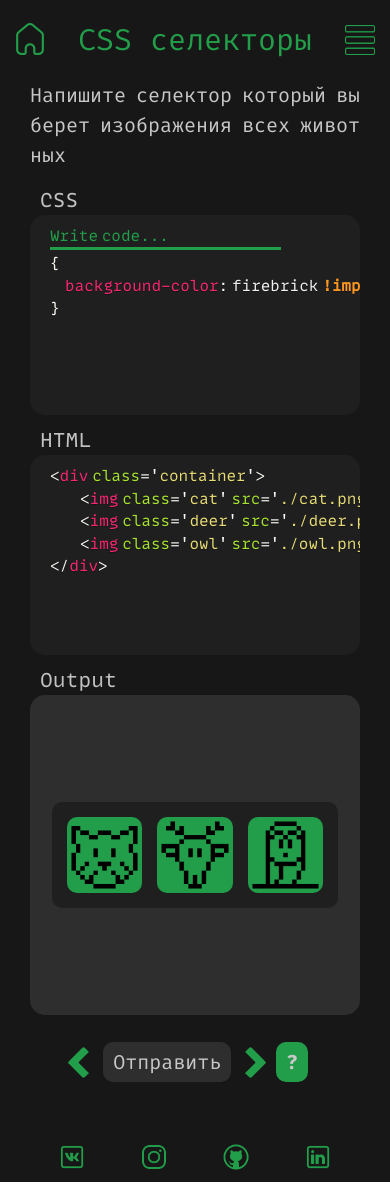
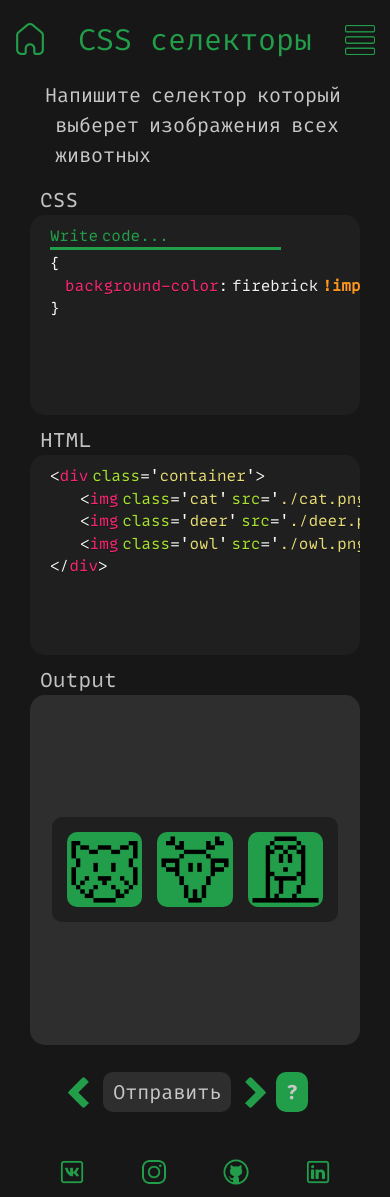
Before and after one commit to Yaroslav131/web-trainer, a React (Create React App) app: page /exercises/css-selectors in a window 390 px wide. Built offline with nearby package versions, Linux system fonts and the light colour scheme.

Commit message:
fix adaptive

```diff
--- a/src/Components/Carousel/SlideBlock/SlideBlock.css
+++ b/src/Components/Carousel/SlideBlock/SlideBlock.css
@@ -2,7 +2,7 @@
 .side-img
 {
     margin-top: 15px;
-    margin-bottom: 15px;
+
     display: block !important;
     text-align: start;
 }
--- a/src/Components/ErrorPage/InProgress.jsx
+++ b/src/Components/ErrorPage/InProgress.jsx
@@ -8,7 +8,7 @@ export default function InProgressPage() {
         <div id="error-page">
             <div className="error-text-container">
              <img src={worker}  className="worker-img"/>
-                <p className="error-text">Мы работаем над эти расделом.</p>
+                <p className="error-text">Мы работаем над эти разделом.</p>
             </div>
         </div>
     );
--- a/src/Components/HelpWindow/HelpWindow.css
+++ b/src/Components/HelpWindow/HelpWindow.css
@@ -67,6 +67,7 @@
   font-size: 20px;
   white-space: pre-line;
   padding-bottom: 0;
+  max-height: min-content;
 }
 
 .modal-title {
--- a/src/Components/MainPage/ExerciseBlock/CodeInput/IFrame.css
+++ b/src/Components/MainPage/ExerciseBlock/CodeInput/IFrame.css
@@ -22,7 +22,7 @@ iframe {
 
 @media screen and (max-width: 600px) {
     iframe {
-        height: 320px;
+        height: 350px;
         overflow-y: hidden;
     }
 
--- a/src/Components/MainPage/ExerciseBlock/ExerciseBlock.tsx
+++ b/src/Components/MainPage/ExerciseBlock/ExerciseBlock.tsx
@@ -9,7 +9,7 @@ import "./ExerciseBlock.css";
 import Modal from "../../HelpWindow/HelpWindow";
 import '../../../reset.css'
 import { useAppDispatch, useAppSelector } from "../../../store/hooks";
-import { setExercises, resetEx } from '../exercisesSlice'
+import { setExercises, setCorectAnswer } from '../exercisesSlice'
 import { decrement, increment } from '../counterSlice'
 
 export default function ExerciseBlock() {
@@ -50,11 +50,7 @@ export default function ExerciseBlock() {
         const found = splitAnswerString.some(r => splitUserAnswerString.includes(r))
 
         if (found) {
-            let copyEx = exercises;
-
-            copyEx[count].isCompleted = true;
-
-            setExercises(copyEx);
+            dispatch(setCorectAnswer(count))
 
             flashingColorOnCorrect()
         }
--- a/src/Components/MainPage/ExerciseBlock/TaskBlock/TaskBlock.css
+++ b/src/Components/MainPage/ExerciseBlock/TaskBlock/TaskBlock.css
@@ -2,8 +2,8 @@
     display: flex;
     justify-content: center;
     min-height: 60px;
-  padding-left: 10px;
-  padding-right: 10px;
+  padding-left: 25px;
+  padding-right: 25px;
 }
 
 
--- a/src/Components/MainPage/MainPage.css
+++ b/src/Components/MainPage/MainPage.css
@@ -19,7 +19,7 @@
     width: 100%;
     position: relative;
     overflow: hidden;
-    padding-bottom: 80px;
+    padding-bottom: 65px;
 }
 
 .sidebar-close {
--- a/src/Components/MenuPage/MenuPage.css
+++ b/src/Components/MenuPage/MenuPage.css
@@ -155,6 +155,13 @@
     .buttons {
         grid-template-columns: 1fr 1fr;
     }
+
+    .main-menu {
+        background-color: #171717;
+        height: 100%;
+        display: flex;
+        flex-direction: column;
+    }
 }
 
 @media screen and (max-width: 600px) {
```
